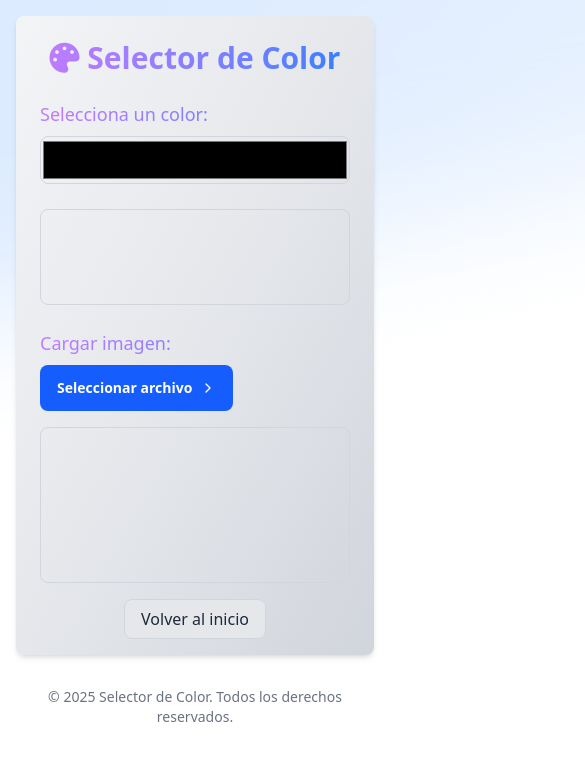
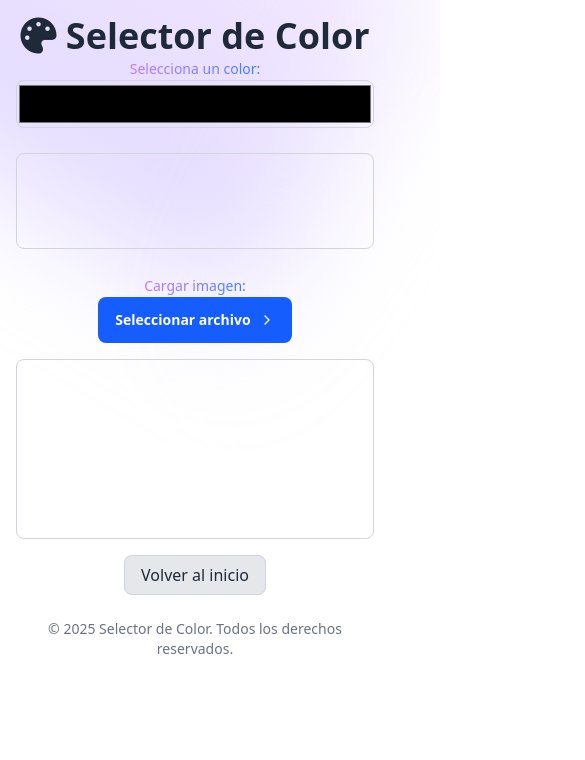
Before and after one commit to Emmanuel-Rojas/color-palette-drawing, a website: page selector.html in a window 390 px wide. Shown: the top 760 px of the page, 585 px wide, since content can reach past the window. Drawn offline with Linux system fonts and the light colour scheme.

Commit message:
colores, estilo y responsividad

```diff
--- a/selector.html
+++ b/selector.html
@@ -1,48 +1,48 @@
 <!DOCTYPE html>
 <html lang="es">
 
-<!-- Head -->
 <head>
     <meta charset="UTF-8">
     <meta name="viewport" content="width=device-width, initial-scale=1">
     <link rel="stylesheet" href="./src/output.css">
     <script src="js/main.js" defer></script>
     <link rel="icon" href="favicon.ico" type="image/x-icon">
-    <link rel="stylesheet" href="https://cdnjs.cloudflare.com/ajax/libs/font-awesome/6.0.0-beta3/css/all.min.css"> <!-- Font Awesome -->
+    <link rel="stylesheet" href="https://cdnjs.cloudflare.com/ajax/libs/font-awesome/6.0.0-beta3/css/all.min.css">
 </head>
 
 <body class="relative overflow-auto text-gray-800 dark:text-gray-200 min-h-screen p-4 font-sans">
     <!-- Gradientes -->
     <div aria-hidden="true" class="flex absolute -top-96 start-1/2 transform -translate-x-1/2">
         <div class="bg-gradient-to-r from-violet-300/50 to-purple-100 blur-3xl w-[25rem] h-[44rem] rotate-[-60deg] transform -translate-x-[10rem] dark:from-violet-900/50 dark:to-purple-900"></div>
-        <div class="bg-gradient-to-tl from-blue-50 via-blue-100 to-blue-50 blur-3xl w-[90rem] h-[50rem] rounded-fulls origin-top-left -rotate-12 -translate-x-[15rem] dark:from-indigo-900/70 dark:via-indigo-900/70 dark:to-blue-900/70"></div>
+        <div class="bg-gradient-to-tl from-blue-50 via-blue-100 to-blue-50 blur-3xl w-[100vw] sm:w-[90rem] h-[50rem] rounded-full origin-top-left -rotate-12 -translate-x-[15rem] dark:from-indigo-900/70 dark:via-indigo-900/70 dark:to-blue-900/70"></div>
     </div>
-    <!-- Contenedor principal -->
-    <div class="relative z-10 bg-gradient-to-br from-gray-100 via-gray-200 to-gray-300 dark:from-gray-800 dark:via-gray-700 dark:to-gray-600 p-6 rounded-lg shadow-md w-full max-w-2xl mx-auto">
-        <h1 class="text-3xl font-bold mb-6 text-center bg-clip-text text-transparent bg-gradient-to-l from-blue-500 to-purple-400 dark:from-blue-300 dark:to-purple-300">
+
+    <!-- Contenido principal -->
+    <div class="relative z-10 text-center max-w-2xl mx-auto">
+        <h1 class="block font-semibold text-gray-800 text-4xl md:text-5xl lg:text-6xl dark:text-blue-400">
             <i class="fa-solid fa-palette"></i> Selector de Color
         </h1>
 
         <!-- Selector de color -->
         <div class="mb-6">
-            <label for="colorPicker" class="block text-lg font-medium mb-2 bg-clip-text text-transparent bg-gradient-to-l from-blue-500 to-purple-400 dark:from-blue-300 dark:to-purple-300">
+            <label for="colorPicker" class="inline-block text-sm font-medium bg-clip-text bg-gradient-to-l from-blue-500 to-purple-400 text-transparent dark:from-blue-900 dark:to-purple-900">
                 Selecciona un color:
             </label>
-            <input type="color" id="colorPicker" class="w-full h-12 rounded-lg border border-gray-300 dark:border-gray-700 cursor-pointer" />
+            <input type="color" id="colorPicker" class="w-full sm:max-w-xs h-12 rounded-lg border border-gray-300 dark:border-gray-700 cursor-pointer mx-auto" />
         </div>
 
         <!-- Muestra del color y código RGB -->
         <div class="mb-6">
-            <div id="colorBox" class="w-full h-24 rounded-lg border border-gray-300 dark:border-gray-700"></div>
-            <p id="colorCode" class="mt-4 text-center text-lg font-medium bg-clip-text text-transparent bg-gradient-to-l from-blue-500 to-purple-400 dark:from-blue-300 dark:to-purple-300"></p>
+            <div id="colorBox" class="w-full sm:max-w-xs h-24 rounded-lg border border-gray-300 dark:border-gray-700 mx-auto"></div>
+            <p id="colorCode" class="mt-4 text-lg font-medium bg-clip-text text-transparent bg-gradient-to-l from-blue-900 to-purple-900 dark:from-blue-900 dark:to-purple-900"></p>
         </div>
 
         <!-- Carga de imagen -->
-        <div>
-            <label for="imageInput" class="block text-lg font-medium mb-2 bg-clip-text text-transparent bg-gradient-to-l from-blue-500 to-purple-400 dark:from-blue-300 dark:to-purple-300 select-none">
+        <div class="mb-6">
+            <label for="imageInput" class="inline-block text-sm font-medium bg-clip-text bg-gradient-to-l from-blue-500 to-purple-400 text-transparent dark:from-blue-900 dark:to-purple-900 select-none">
                 Cargar imagen:
             </label>
-            <div class="relative">
+            <div class="relative sm:max-w-xs mx-auto">
                 <input type="file" id="imageInput" accept="image/*" class="hidden" />
                 <a id="selectFileButton" class="py-3 px-4 inline-flex items-center gap-x-2 text-sm font-semibold rounded-lg border border-transparent bg-blue-600 text-white hover:bg-blue-700 hover:scale-105 transition-transform duration-300 cursor-pointer disabled:opacity-50 disabled:pointer-events-none dark:focus:outline-none dark:focus:ring-1 dark:focus:ring-gray-600">
                     Seleccionar archivo
@@ -52,12 +52,12 @@
                 </a>
             </div>
             <div class="overflow-auto max-h-[70vh] mt-4">
-                <canvas id="canvas" class="w-full border border-gray-300 dark:border-gray-700 rounded-lg"></canvas>
+                <canvas id="canvas" class="w-full sm:max-w-xs border border-gray-300 dark:border-gray-700 rounded-lg mx-auto"></canvas>
             </div>
         </div>
 
         <!-- Botón Volver al inicio -->
-        <div class="mt-6 text-center">
+        <div class="mt-6">
             <a href="index.html" class="py-2 px-4 rounded-lg border border-gray-300 dark:border-gray-700 bg-gray-200 text-gray-800 dark:bg-gray-700 dark:text-gray-200 font-medium hover:bg-gray-300 dark:hover:bg-gray-600">
                 Volver al inicio
             </a>
```
